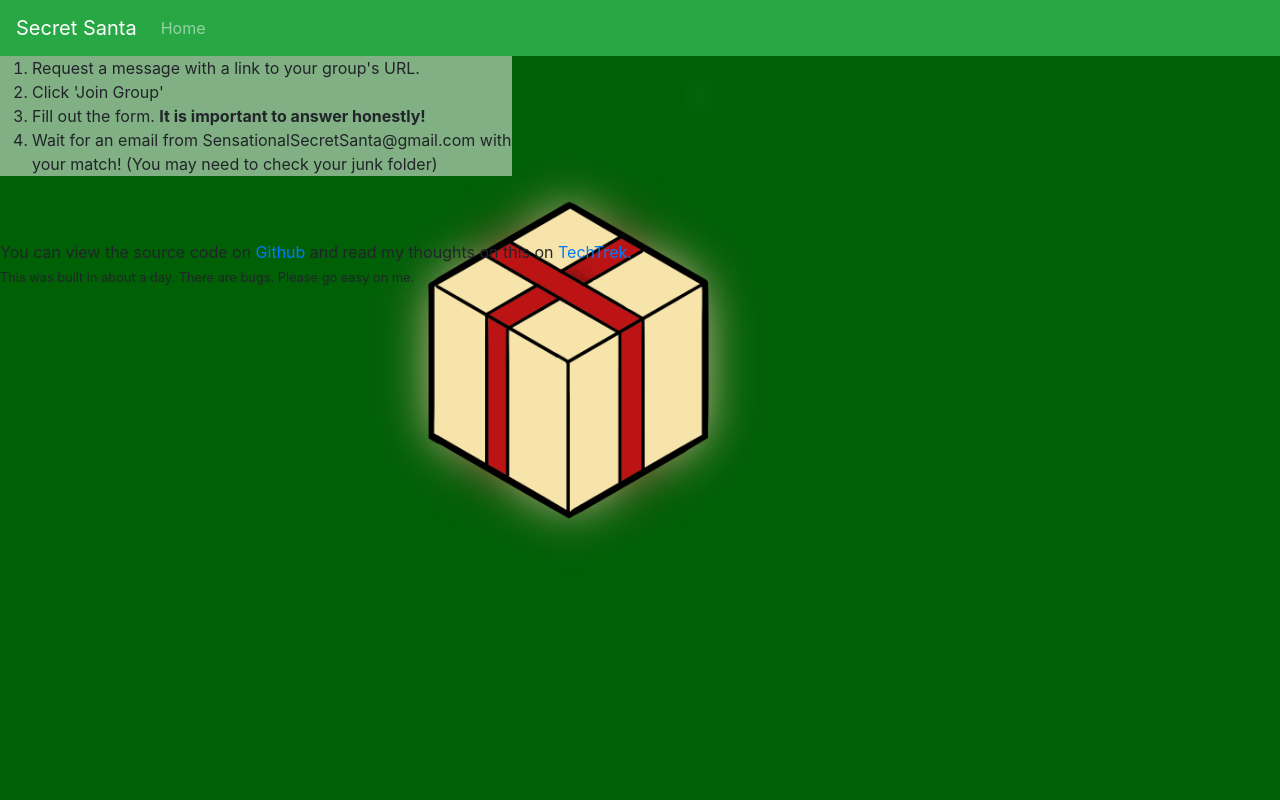
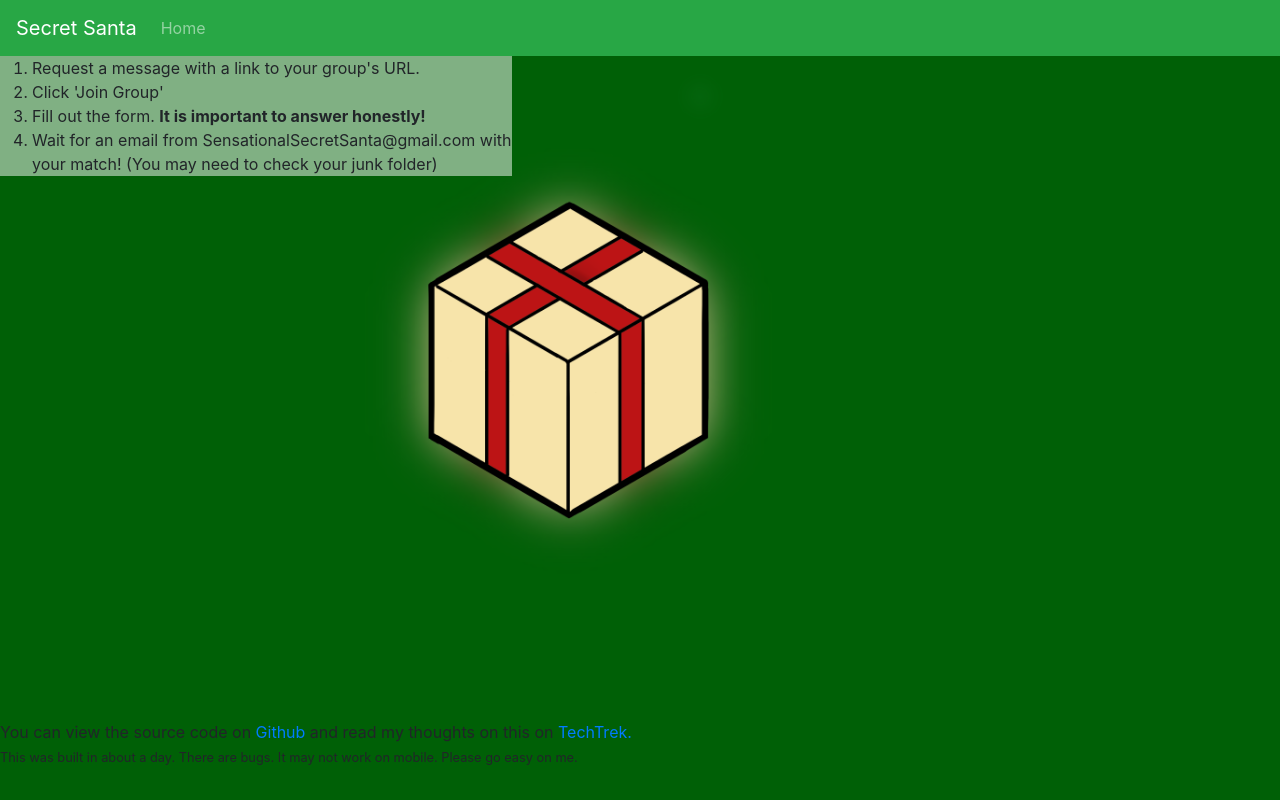
Before and after one commit to allisontharp/SecretSanta, an Angular app: page / in a window 1280 px wide. Built offline with nearby package versions, Linux system fonts and the light colour scheme.

Commit message:
favicon, more visual edits

```diff
--- a/src/app/app.component.css
+++ b/src/app/app.component.css
@@ -1,7 +0,0 @@
-html {
-    height:40em;
-    background-size:cover;
-    width:auto;
-    background-image:url('../assets/background.png');
-    background-position:50% 50%;
-  }
--- a/src/app/home/home.component.html
+++ b/src/app/home/home.component.html
@@ -9,7 +9,3 @@
 </div>
 <br>
 <br>
-You can view the source code on <a href='https://github.com/allisontharp/SecretSanta'>Github</a> and read my thoughts
-on this on <a href='https://www.techtrek.io/categories/Personal-Projects/Secret-Santa/'>TechTrek.</a>
-<br>
-<small>This was built in about a day. There are bugs. Please go easy on me.</small>
--- a/src/index.html
+++ b/src/index.html
@@ -1,5 +1,6 @@
 <!doctype html>
 <html lang="en">
+
 <head>
   <meta charset="utf-8">
   <title>SecretSanta</title>
@@ -12,17 +13,23 @@
   <meta name="viewport" content="width=device-width, initial-scale=1, shrink-to-fit=no">
 
   <!-- Bootstrap CSS -->
-   <link rel="stylesheet" href="https://stackpath.bootstrapcdn.com/bootstrap/4.4.1/css/bootstrap.min.css" integrity="sha384-Vkoo8x4CGsO3+Hhxv8T/Q5PaXtkKtu6ug5TOeNV6gBiFeWPGFN9MuhOf23Q9Ifjh" crossorigin="anonymous">
-   <link rel="stylesheet" href="https://use.fontawesome.com/releases/v5.7.0/css/all.css" integrity="sha384-lZN37f5QGtY3VHgisS14W3ExzMWZxybE1SJSEsQp9S+oqd12jhcu+A56Ebc1zFSJ" crossorigin="anonymous">
+  <link rel="stylesheet" href="https://stackpath.bootstrapcdn.com/bootstrap/4.4.1/css/bootstrap.min.css" integrity="sha384-Vkoo8x4CGsO3+Hhxv8T/Q5PaXtkKtu6ug5TOeNV6gBiFeWPGFN9MuhOf23Q9Ifjh"
+    crossorigin="anonymous">
+  <link rel="stylesheet" href="https://use.fontawesome.com/releases/v5.7.0/css/all.css" integrity="sha384-lZN37f5QGtY3VHgisS14W3ExzMWZxybE1SJSEsQp9S+oqd12jhcu+A56Ebc1zFSJ"
+    crossorigin="anonymous">
 
 </head>
+
 <body>
   <app-root></app-root>
   <!-- Optional JavaScript -->
   <!-- jQuery first, then Popper.js, then Bootstrap JS -->
-    <script src="https://code.jquery.com/jquery-3.4.1.slim.min.js" integrity="sha384-J6qa4849blE2+poT4WnyKhv5vZF5SrPo0iEjwBvKU7imGFAV0wwj1yYfoRSJoZ+n" crossorigin="anonymous"></script>
-    <script src="https://cdn.jsdelivr.net/npm/popper.js@1.16.0/dist/umd/popper.min.js" integrity="sha384-Q6E9RHvbIyZFJoft+2mJbHaEWldlvI9IOYy5n3zV9zzTtmI3UksdQRVvoxMfooAo" crossorigin="anonymous"></script>
-    <script src="https://stackpath.bootstrapcdn.com/bootstrap/4.4.1/js/bootstrap.min.js" integrity="sha384-wfSDF2E50Y2D1uUdj0O3uMBJnjuUD4Ih7YwaYd1iqfktj0Uod8GCExl3Og8ifwB6" crossorigin="anonymous"></script>
+  <script src="https://code.jquery.com/jquery-3.4.1.slim.min.js" integrity="sha384-J6qa4849blE2+poT4WnyKhv5vZF5SrPo0iEjwBvKU7imGFAV0wwj1yYfoRSJoZ+n"
+    crossorigin="anonymous"></script>
+  <script src="https://cdn.jsdelivr.net/npm/popper.js@1.16.0/dist/umd/popper.min.js" integrity="sha384-Q6E9RHvbIyZFJoft+2mJbHaEWldlvI9IOYy5n3zV9zzTtmI3UksdQRVvoxMfooAo"
+    crossorigin="anonymous"></script>
+  <script src="https://stackpath.bootstrapcdn.com/bootstrap/4.4.1/js/bootstrap.min.js" integrity="sha384-wfSDF2E50Y2D1uUdj0O3uMBJnjuUD4Ih7YwaYd1iqfktj0Uod8GCExl3Og8ifwB6"
+    crossorigin="anonymous"></script>
 
   <link rel="stylesheet" href="https://maxcdn.bootstrapcdn.com/bootstrap/4.3.1/css/bootstrap.min.css">
   <script src="https://ajax.googleapis.com/ajax/libs/jquery/3.4.1/jquery.min.js"></script>
@@ -30,5 +37,14 @@
   <script src="https://maxcdn.bootstrapcdn.com/bootstrap/4.3.1/js/bootstrap.min.js"></script>
 
   <noscript>Please enable JavaScript to continue using this application.</noscript>
+
+  <div id="footer">
+    You can view the source code on <a href='https://github.com/allisontharp/SecretSanta'>Github</a> and read my
+    thoughts
+    on this on <a href='https://www.techtrek.io/categories/Personal-Projects/Secret-Santa/'>TechTrek.</a>
+    <br>
+    <small>This was built in about a day. There are bugs.  It may not work on mobile.  Please go easy on me.</small>
+  </div>
 </body>
+
 </html>
--- a/src/styles.css
+++ b/src/styles.css
@@ -7,3 +7,9 @@
     -o-background-size: cover;
     background-size: cover;
   }
+
+  #footer {
+    position: absolute;
+    bottom: 0;
+    height: 5rem;            /* Footer height */
+  }
```
Also changed, not shown: 7 other files (tests, documents, lock files or other folders). Lines whose indentation alone changed are shown as unchanged.
